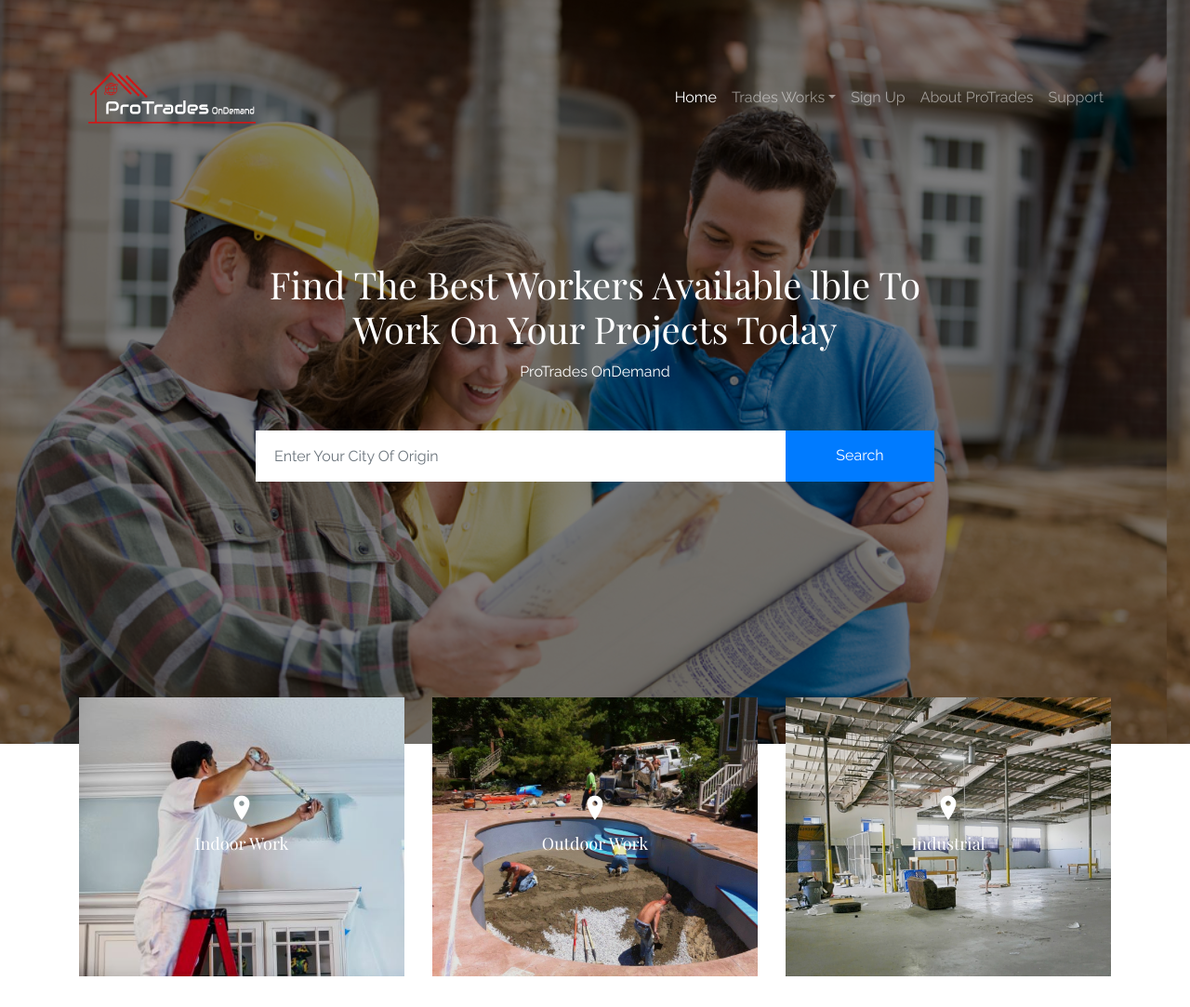
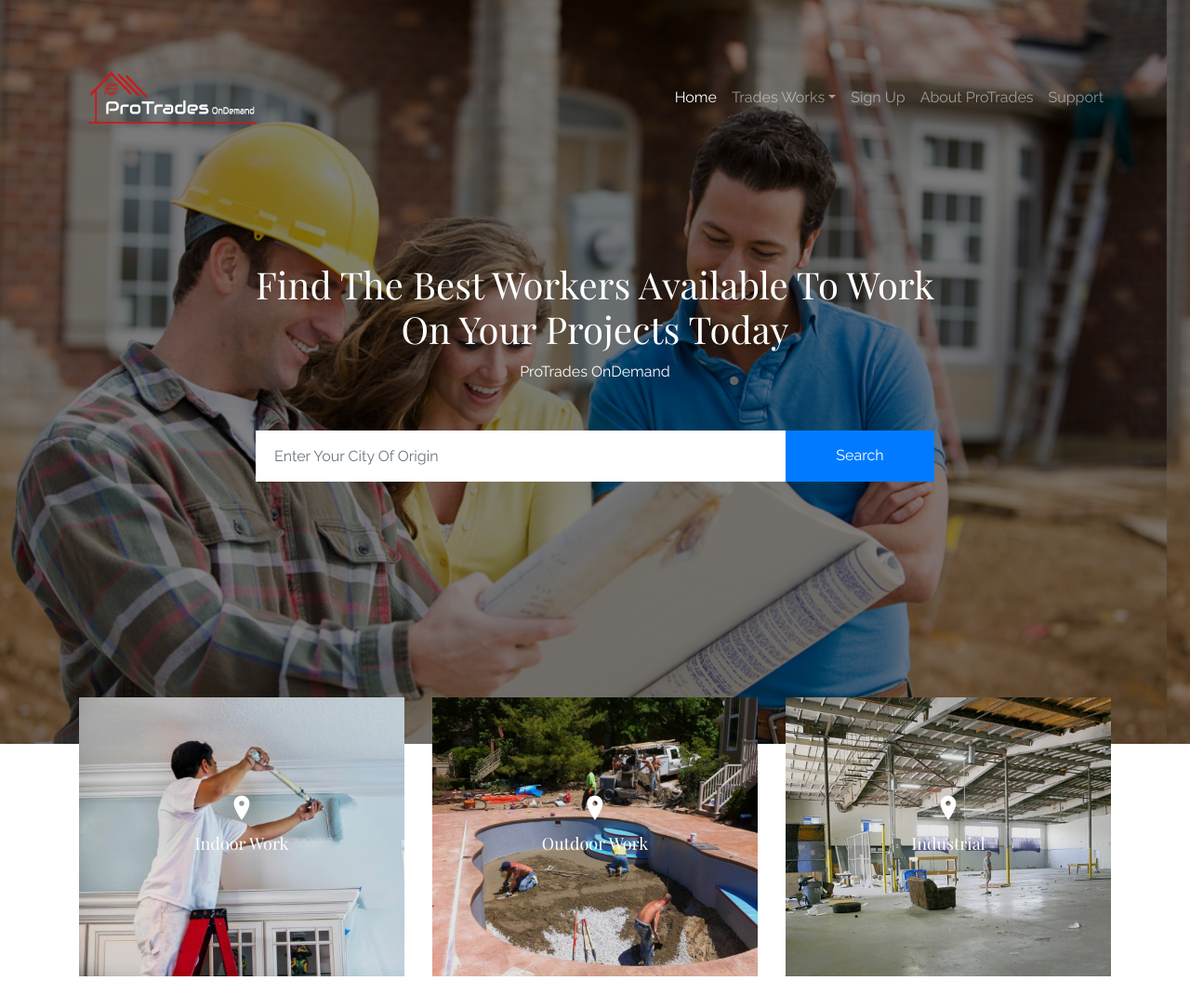
Before and after one commit to gianluca-astorino/protrades, a plain HTML site: page index.html in a window 1280 px wide. Shown: the top 1083 px of the page at 93% size. Drawn offline with nearby package versions, Linux system fonts and the light colour scheme; some packages are replaced by stand-ins of ours; files whose address does not match are found by name.

Commit message:
Update index.html

```diff
--- a/index.html
+++ b/index.html
@@ -67,7 +67,7 @@
           <div class="col-md-8 text-center">
 
             <div class="mb-5 element-animate">
-              <h1>Find The Best Workers Available lble To Work On Your Projects Today</h1>
+              <h1>Find The Best Workers Available To Work On Your Projects Today</h1>
               <p>ProTrades OnDemand</p>
             </div>
 
```
